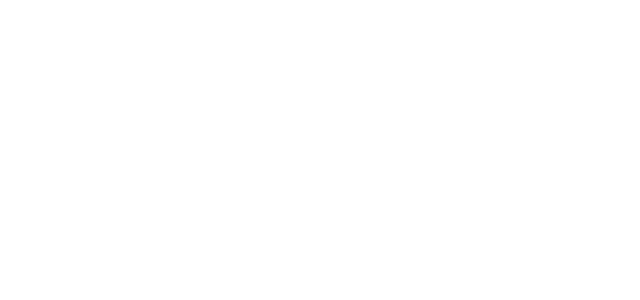
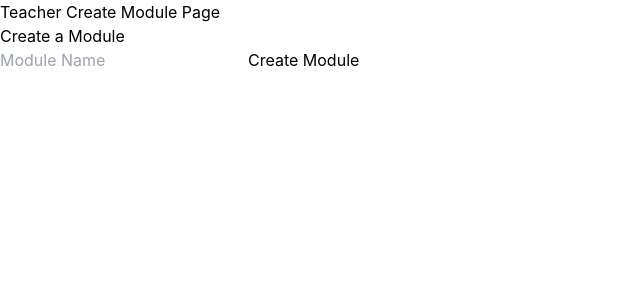
Before and after one commit to SwiftSeizure/tAI, a React (Create React App) app in the folder tai-frontend/: page /createmodule in a window 1280 px wide. Before the commit this address had no page. Shown: the top 300 px of the page, without its empty margins (0-640 px from the left). Built offline with nearby package versions, Linux system fonts and the light colour scheme; what react-sweet-state would draw is missing.

Commit message:
Adding create module page

```diff
--- a/tai-frontend/src/App.js
+++ b/tai-frontend/src/App.js
@@ -6,6 +6,7 @@ import TeacherStudentModulePage from '../src/module/pages/TeacherStudentModulePa
 import CreateClassPage from '../src/home/pages/CreateClassPage';
 import JoinClassPage from '../src/home/pages/JoinClassPage';
 import CreateUnitPage from '../src/unit/pages/CreateUnitPage';
+import TeacherCreateModulePage from '../src/module/pages/TeacherCreateModulePage';
 
 function App() {
 
@@ -30,6 +31,9 @@ function App() {
           {/* Unit Specific Routes */}
           <Route path="/createunit" element={ <CreateUnitPage /> } />
 
+          {/* Module Specific Routes */}
+          <Route path="/createmodule" element={ <TeacherCreateModulePage /> } />
+
 
         </Routes>
       </div>
--- a/tai-frontend/src/module/pages/TeacherCreateModulePage.jsx
+++ b/tai-frontend/src/module/pages/TeacherCreateModulePage.jsx
@@ -0,0 +1,32 @@
+import React from 'react';
+import { useNavigate } from 'react-router-dom';
+
+const TeacherCreateModulePage = () => {
+
+    const navigate = useNavigate();
+    const handleOnCreateModule = () => {
+
+        navigate('/modulepage');
+
+    };
+
+
+    return (
+        <div>
+            <h1>Teacher Create Module Page</h1>
+            <h2>
+                Create a Module
+            </h2>
+
+            <input type="text" placeholder="Module Name" />
+
+            <button>
+                Create Module
+            </button>
+
+
+        </div>
+    );
+};
+
+export default TeacherCreateModulePage;
--- a/tai-frontend/src/module/pages/TeacherStudentModulePage.jsx
+++ b/tai-frontend/src/module/pages/TeacherStudentModulePage.jsx
@@ -1,4 +1,5 @@
 import React, { useEffect, useState } from "react";
+import { useNavigate } from 'react-router-dom';
 import { TitleCard } from "../../shared/components/TitleCard";
 import ChatFeature from "../components/ChatFeature";
 import ModuleComponent from "../components/ModuleComponent";
@@ -47,6 +48,8 @@ const TeacherStudentModulePage = () => {
     const [materialContent, setMaterialContent] = useState(null); // Stores the content of a selected material
     const [assignmentContent, setAssignmentContent] = useState(null); // Stores the content of a selected assignment
     const [currentContentDisplay, setCurrentContentDisplay] = useState(null); // Tracks the current content being displayed
+
+    const navigate = useNavigate();
 
     const { user } = useCurrentUser();
     const { currentUnit } = useCurrentUnit();
@@ -167,7 +170,7 @@ const TeacherStudentModulePage = () => {
     const handleNewModule = () => {
         // Logic for createing a new module will go here
         console.log("New Module Button Clicked");
-
+        navigate('/createmodule');
     }
 
 
```
